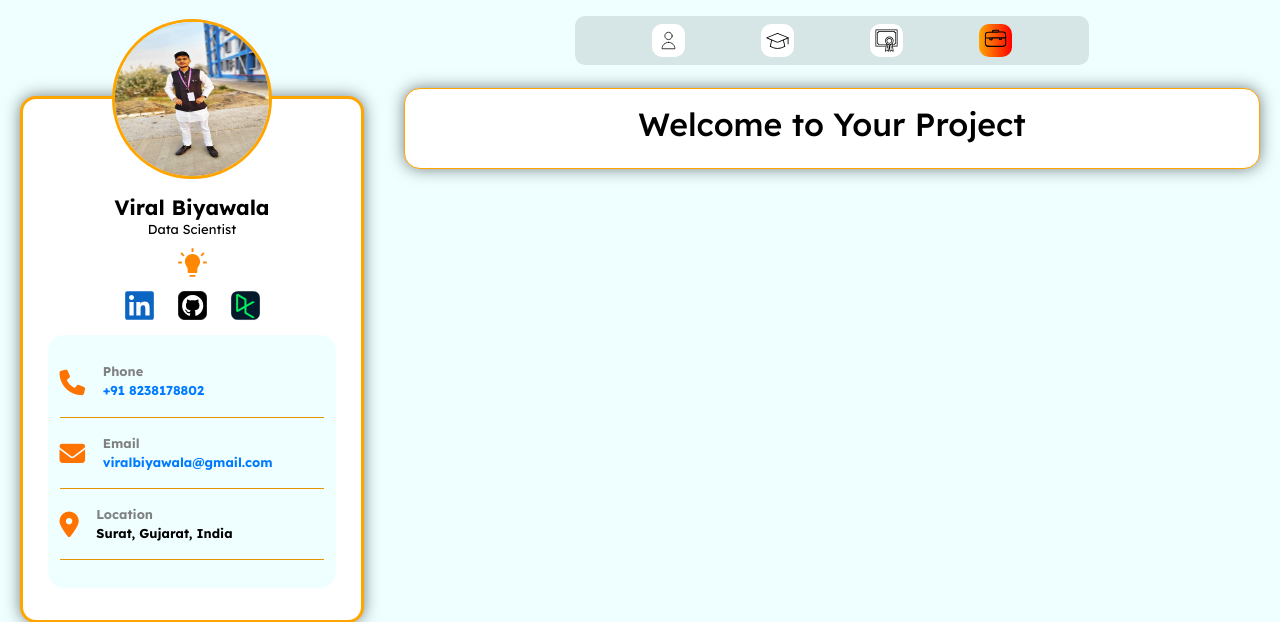
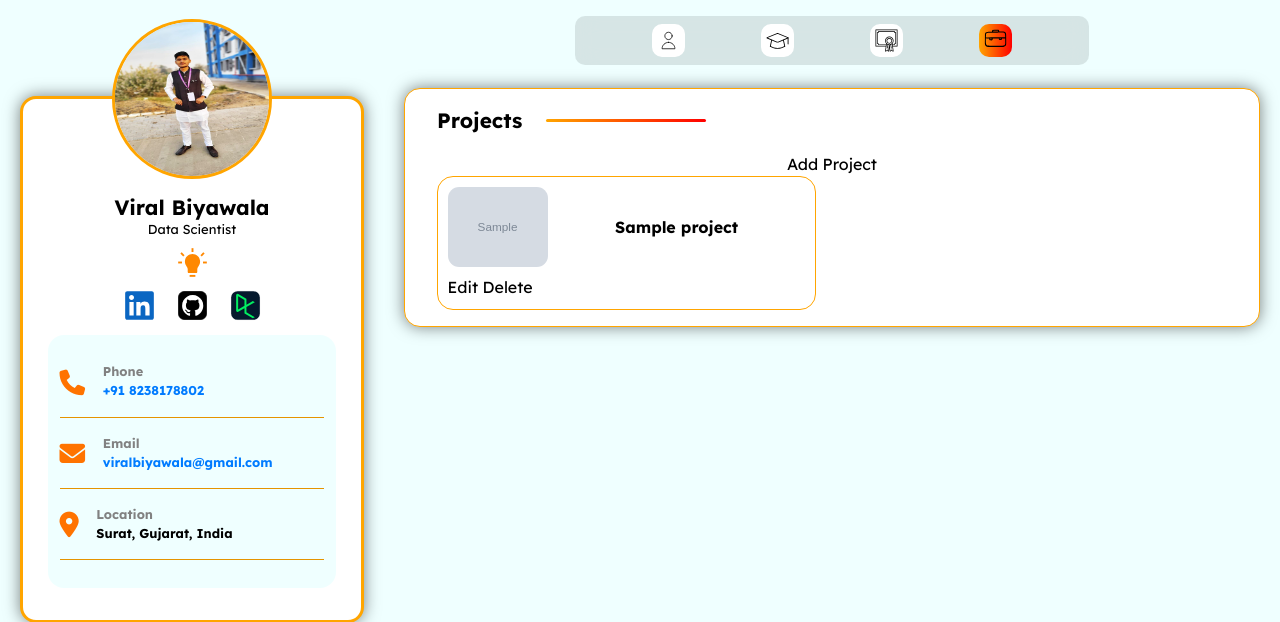
Before and after one commit to ViralBiyawala/Portfolio, a Django app: page /project/ in a window 1280 px wide. Shown: the top 622 px of the page. Run offline with Django 5.2, Linux system fonts and the light colour scheme; data comes from the database, SQL or seed files in the repository; tables that the repository leaves empty hold one stand-in row (values such as "Sample post"); grey boxes marked "Sample" are stand-in pictures; parts of the project's set-up code (start-up, migrations or seed data) failed here and were passed over; some libraries are stand-ins or nearby versions.

Commit message:
Dynamic Done, Content Remaining

```diff
--- a/viral/viralapp/forms.py
+++ b/viral/viralapp/forms.py
@@ -6,7 +6,7 @@ class CertificateForm(forms.ModelForm):
         model = Certificate
         fields = '__all__'
 
-class ProjectstForm(forms.ModelForm):
+class ProjectsForm(forms.ModelForm):
     class Meta:
         model = Projects
         fields = '__all__'
--- a/viral/viralapp/static/js/theme-toggle.js
+++ b/viral/viralapp/static/js/theme-toggle.js
@@ -247,15 +247,15 @@ if (document.getElementById("add-skill")) {
 }
 
 // dashboard.js
-if(document.getElementById("add-certificate")) {
+if (document.getElementById("add-certificate")) {
     var addCertificateBtn = document.getElementById('add-certificate');
-addCertificateBtn.addEventListener('click', function() {
+    addCertificateBtn.addEventListener('click', function () {
         var certificateFormContainer = document.getElementById('certificate-form-container');
         certificateFormContainer.style.display = (certificateFormContainer.style.display === 'none') ? 'block' : 'none';
     });
 
     var certificateForm = document.getElementById('certificate-form');
-certificateForm.addEventListener('submit', function(event) {
+    certificateForm.addEventListener('submit', function (event) {
         event.preventDefault(); // Prevent default form submission
 
         var formData = new FormData(certificateForm);
@@ -263,11 +263,11 @@ certificateForm.addEventListener('submit', function(event) {
         var xhr = new XMLHttpRequest();
         xhr.open('POST', '/add_certificate/', true);
         xhr.setRequestHeader('X-Requested-With', 'XMLHttpRequest');
-    xhr.onreadystatechange = function() {
+        xhr.onreadystatechange = function () {
             if (xhr.readyState === 4 && xhr.status === 200) {
                 location.reload(); // Reload the page after successfully adding certificate
             }
-        else{
+            else {
                 console.log("Failed to add certificate");
             }
         };
@@ -275,16 +275,16 @@ certificateForm.addEventListener('submit', function(event) {
     });
 
 
-document.querySelectorAll('.edit-certificate-btn').forEach(function(btn) {
-    btn.addEventListener('click', function() {
+    document.querySelectorAll('.edit-certificate-btn').forEach(function (btn) {
+        btn.addEventListener('click', function () {
             var certificateId = this.getAttribute('data-certificate-id');
             var editForm = document.getElementById('edit_form_' + certificateId);
             editForm.style.display = (editForm.style.display === 'none') ? 'block' : 'none';
         });
     });
 
-document.querySelectorAll('.save-edit-btn').forEach(function(btn) {
-    btn.addEventListener('click', function() {
+    document.querySelectorAll('.save-edit-btn').forEach(function (btn) {
+        btn.addEventListener('click', function () {
             var certificateId = this.getAttribute('data-certificate-id');
             var issuedBy = document.getElementById('edit_issued_by_' + certificateId).value;
             var linkBy = document.getElementById('edit_link_by_' + certificateId).value;
@@ -307,7 +307,7 @@ document.querySelectorAll('.save-edit-btn').forEach(function(btn) {
 
             var xhr = new XMLHttpRequest();
             xhr.open('POST', '/update_certificate/' + certificateId + '/', true);
-        xhr.onreadystatechange = function() {
+            xhr.onreadystatechange = function () {
                 if (xhr.readyState === 4 && xhr.status === 200) {
                     var response = JSON.parse(xhr.responseText);
                     if (response.success) {
@@ -322,3 +322,79 @@ document.querySelectorAll('.save-edit-btn').forEach(function(btn) {
         });
     });
 }
+
+// dashboard.js
+if (document.getElementById("add-project")) {
+    var addCertificateBtn = document.getElementById('add-project');
+    addCertificateBtn.addEventListener('click', function () {
+        var certificateFormContainer = document.getElementById('project-form-container');
+        certificateFormContainer.style.display = (certificateFormContainer.style.display === 'none') ? 'block' : 'none';
+    });
+
+    var certificateForm = document.getElementById('project-form');
+    certificateForm.addEventListener('submit', function (event) {
+        event.preventDefault(); // Prevent default form submission
+
+        var formData = new FormData(certificateForm);
+
+        var xhr = new XMLHttpRequest();
+        xhr.open('POST', '/add_project/', true);
+        xhr.setRequestHeader('X-Requested-With', 'XMLHttpRequest');
+        xhr.onreadystatechange = function () {
+            if (xhr.readyState === 4 && xhr.status === 200) {
+                location.reload(); // Reload the page after successfully adding certificate
+            }
+            else {
+                console.log("Failed to add Project");
+            }
+        };
+        xhr.send(formData);
+    });
+
+    document.querySelectorAll('.edit-project-btn').forEach(function (btn) {
+        btn.addEventListener('click', function () {
+            var projectId = this.getAttribute('data-project-id');
+            var editForm = document.getElementById('edit_form_' + projectId);
+            editForm.style.display = (editForm.style.display === 'none') ? 'block' : 'none';
+        });
+    });
+
+    document.querySelectorAll('.save-edit-btn-pr').forEach(function (btn) {
+        btn.addEventListener('click', function () {
+            var projectId = this.getAttribute('data-project-id');
+            var titleBy = document.getElementById('edit_title_by_' + projectId).value;
+            var image = document.getElementById('edit_image_' + projectId).files[0];
+            var description = document.getElementById('edit_description_' + projectId).value;
+            var projectType = document.getElementById('edit_project_type_' + projectId).value;
+            var codelinkBy = document.getElementById('edit_code_link_' + projectId).value;
+            var codeType = document.getElementById('edit_code_type_' + projectId).value;
+            var livelinkBy = document.getElementById('edit_live_link_' + projectId).value;
+            var displayOrder = document.getElementById('edit_display_order_' + projectId).value;
+
+            var formData = new FormData();
+            formData.append('title', titleBy);
+            formData.append('image', image);
+            formData.append('description', description);
+            formData.append('project_type', projectType);
+            formData.append('code_link', codelinkBy);
+            formData.append('code_type', codeType);
+            formData.append('live_link', livelinkBy);
+            formData.append('display_order', displayOrder);
+
+            var xhr = new XMLHttpRequest();
+            xhr.open('POST', '/update_project/' + projectId + '/', true);
+            xhr.onreadystatechange = function () {
+                if (xhr.readyState === 4 && xhr.status === 200) {
+                    var response = JSON.parse(xhr.responseText);
+                    if (response.success) {
+                        location.reload();
+                    } else {
+                        // Handle errors if update fails
+                        console.error('Error updating certificate:', response.errors);
+                    }
+                }
+            };
+            xhr.send(formData);
+        });
+    });
+}
--- a/viral/viralapp/templates/base.html
+++ b/viral/viralapp/templates/base.html
@@ -85,6 +85,7 @@
 
                     <div class="info">
                         {% if theme_preference == 'dark' %}
+                        <a href="https://www.linkedin.com/in/viralbiyawala/" target="_blank">
                             <svg width="64px" height="64px" viewBox="-64 -64 384.00 384.00" version="1.1"
                                 xmlns="http://www.w3.org/2000/svg" xmlns:xlink="http://www.w3.org/1999/xlink"
                                 preserveAspectRatio="xMidYMid" fill="#ffffff" stroke="#ffffff" stroke-width="0.00256">
@@ -98,6 +99,8 @@
                                     </g>
                                 </g>
                             </svg>
+                        </a>
+                        <a href="https://github.com/ViralBiyawala" target="_blank">
                         <svg width="64px" height="64px" viewBox="-18.25 -18.25 109.50 109.50" version="1.1"
                             xmlns="http://www.w3.org/2000/svg" xmlns:xlink="http://www.w3.org/1999/xlink"
                             fill="#000000">
@@ -119,6 +122,8 @@
                                 </g>
                             </g>
                         </svg>
+                        </a>
+                        <a href="https://www.datacamp.com/portfolio/ViralBiyawala" target="_blank">
                         <svg xmlns="http://www.w3.org/2000/svg" aria-label="DataCamp" role="img"
                             viewBox="-128 -128 768.00 768.00" width="64px" height="64px" fill="#000000"
                             stroke="#000000">
@@ -131,7 +136,9 @@
                                 </path>
                             </g>
                         </svg>
+                        </a>
                         {% else %}
+                        <a href="https://www.linkedin.com/in/viralbiyawala/" target="_blank">
                             <svg width="64px" height="64px" viewBox="-64 -64 384.00 384.00" version="1.1"
                                 xmlns="http://www.w3.org/2000/svg" xmlns:xlink="http://www.w3.org/1999/xlink"
                                 preserveAspectRatio="xMidYMid" fill="#000000">
@@ -145,6 +152,8 @@
                                     </g>
                                 </g>
                             </svg>
+                        </a>
+                        <a href="https://github.com/ViralBiyawala" target="_blank">
                         <svg width="64px" height="64px" viewBox="-18.25 -18.25 109.50 109.50" version="1.1"
                             xmlns="http://www.w3.org/2000/svg" xmlns:xlink="http://www.w3.org/1999/xlink"
                             fill="#000000">
@@ -166,6 +175,8 @@
                                 </g>
                             </g>
                         </svg>
+                        </a>
+                        <a href="https://www.datacamp.com/portfolio/ViralBiyawala" target="_blank">
                         <svg xmlns="http://www.w3.org/2000/svg" aria-label="DataCamp" role="img"
                             viewBox="-128 -128 768.00 768.00" width="64px" height="64px" fill="#000000"
                             stroke="#000000">
@@ -178,6 +189,7 @@
                                 </path>
                             </g>
                         </svg>
+                        </a>
                         {% endif %}
                     </div>
                     <!-- Add more badges for common links -->
--- a/viral/viralapp/templates/certification.html
+++ b/viral/viralapp/templates/certification.html
@@ -30,7 +30,7 @@
             <label for="id_image">Image:</label><br>
             <input type="file" id="id_image" name="image" required><br>
 
-            <label for="id_link">Order:</label><br>
+            <label for="id_link">Link:</label><br>
             <input type="text" id="id_link" name="link" required><br>
 
             <label for="id_issued_by">Issued by:</label><br>
--- a/viral/viralapp/templates/project.html
+++ b/viral/viralapp/templates/project.html
@@ -13,7 +13,80 @@
 {% block content %}
 <!-- Main content -->
 <div class="main-content">
-    <h2>Welcome to Your Project</h2>
+    <div class="join">
+        <p>Projects</p>
+        <div class="horizontal-bar"></div>
+    </div>
+    {%if editable %}
+    <button id="add-project">Add Project</button> <!-- Button to trigger the form -->
+    {% endif %}
+    <div id="project-form-container" style="display: none;">
+        <!-- Certificate form -->
+        <form id="project-form" method="post" enctype="multipart/form-data">
+            {% csrf_token %}
+            <label for="id_title">Title:</label><br>
+            <input type="text" id="id_title" name="title" required><br>
+
+            <label for="id_image">Image:</label><br>
+            <input type="file" id="id_image" name="image" required><br>
+
+            <label for="id_description">Description:</label><br>
+            <textarea id="id_description" name="description" required></textarea><br>
+
+            <label for="id_project_type">Project Type:</label><br>
+            <input type="text" id="id_project_type" name="project_type" required><br>
+
+            <label for="id_code_link">Code link:</label><br>
+            <input type="text" id="id_code_link" name="code_link" required><br>
+
+            <label for="id_code_type">Code place:</label><br>
+            <input type="text" id="id_code_type" name="code_type" required><br>
+
+            <label for="id_live_link">Live Link:</label><br>
+            <input type="text" id="id_live_link" name="live_link" required><br>
+
+            <label for="display_order">Order:</label><br>
+            <input type="number" id="display_order" name="display_order" required><br>
+
+            <button type="submit">Submit</button>
+        </form>
+    </div>
+    <div id="blog-container">
+        {% for project in all_projects %}
+        <div class="certificate-blog">
+            <div class="row1">
+                <img src="{{ project.image.url }}" alt="{{ project.title }}" class="certificate-image">
+                <p class="certificate-title">{{ project.title }}</p>
+            </div>
+            {% if editable %}
+            <!-- Edit button -->
+            <button class="edit-project-btn" data-project-id="{{ project.pk }}">Edit</button>
+
+            <!-- Input fields for editing -->
+            <div id="edit_form_{{ project.pk }}" style="display: none;">
+                <input type="text" id="edit_title_by_{{ project.pk }}" value="{{ project.title }}"><br>
+                <input type="file" id="edit_image_{{ project.pk }}" name="image"><br>
+                <p>Description: </p><textarea id="edit_description_{{ project.pk }}">{{ project.description }}</textarea>
+                <p>Project Type: </p><input type="text" id="edit_project_type_{{ project.pk }}"value="{{ project.project_type }}">
+                <p>Code Link: </p><input type="text" id="edit_code_link_{{ project.pk }}"value="{{ project.code_link }}">
+                <p>Code Type: </p><input type="text" id="edit_code_type_{{ project.pk }}"value="{{ project.code_type }}">
+                <p>Live Link: </p><input type="text" id="edit_live_link_{{ project.pk }}"value="{{ project.live_link }}">
+                <p>Display Order: </p><input type="number" id="edit_display_order_{{ project.pk }}"value="{{ project.display_order }}">
+                <button class="save-edit-btn-pr"
+                    data-project-id="{{ project.pk }}">Save</button>
+            </div>
+            <a href="{% url 'delete_project' project.pk %}">Delete</a>
+
+            {% else %}
+            <p class="certificate-issued-by">{{ project.description }}</p>
+            <div class="certificate-dates">
+                <span><a href="{{ project.code_link }}">{{ project.code_link }}</a></span>
+                <span><a href="{{ project.live_link }}">{{ project.live_link }}</a></span>
+            </div>
+            {% endif %}
+        </div>
+        {% endfor %}
+    </div>
     <!-- Add more sections as needed -->
 </div>
 <!-- Add more sections as needed -->
--- a/viral/viralapp/urls.py
+++ b/viral/viralapp/urls.py
@@ -21,4 +21,8 @@ urlpatterns = [
     path('add_certificate/', views.add_certificate, name='add_certificate'),
     path('certificates/<int:pk>/delete/', views.delete_certificate, name='delete_certificate'),
     path('update_certificate/<int:pk>/', views.update_certificate, name='update_certificate'),
+    path('add_project/', views.add_project, name='add_project'),
+    path('project/<int:pk>/delete/', views.delete_project, name='delete_project'),
+    path('update_project/<int:pk>/', views.update_project, name='update_project'),
+
 ]
--- a/viral/viralapp/views.py
+++ b/viral/viralapp/views.py
@@ -1,7 +1,7 @@
 # viralapp/views.py
 from django.shortcuts import render, redirect, get_object_or_404
 from django.contrib.auth.models import User
-from .models import Intro, BlogEntry, Education, Skills, Certificate
+from .models import Intro, BlogEntry, Education, Skills, Certificate, Projects
 from django.views.decorators.csrf import csrf_exempt
 from django.contrib import messages
 from django.http import JsonResponse
@@ -42,7 +42,7 @@ def dashboard_view(request):
             break
 
     editable = False
-    # editable = True
+    editable = True
 
     blog_entries = BlogEntry.objects.all()
 
@@ -122,7 +122,7 @@ def index(request):
             break
 
     editable = False
-    # editable = True
+    editable = True
 
     blog_entries = BlogEntry.objects.all()
 
@@ -186,7 +186,7 @@ def education(request):
             break
 
     editable = False
-    # editable = True
+    editable = True
 
     context = {
         'theme_preference': theme_preference,
@@ -245,7 +245,7 @@ def certification(request):
             break
 
     editable = False
-    # editable = True
+    editable = True
 
     certificates = Certificate.objects.all().order_by('display_order')
 
@@ -330,14 +330,67 @@ def project(request):
             src = f"images/profile.{extension}"
             break
 
+    editable = False
+    editable = True
+
+    all_projects = Projects.objects.all().order_by('display_order')
+
     context = {
         'theme_preference': theme_preference,
         'user': superuser,
         'is_superuser': True,
         'link':src,
+        'editable': editable,
+        'all_projects': all_projects,
     }
 
     return render(request, 'project.html', context)
+
+def add_project(request):
+    if request.method == 'POST':
+        form = ProjectsForm(request.POST, request.FILES)
+        if form.is_valid():
+            Projectfr = form.save(commit=False)
+            new_display_order = Projectfr.display_order
+
+            # Adjust display order of existing Projectss
+            Projectss_to_adjust = Projects.objects.filter(display_order__gte=new_display_order)
+            for pro in Projectss_to_adjust:
+                pro.display_order += 1
+                pro.save()
+
+            Projectfr.save()
+            return JsonResponse({'success': True})
+        else:
+            return redirect('project')
+    return JsonResponse({'success': False, 'errors': 'Invalid request method'})
+
+def delete_project(request, pk):
+    project = get_object_or_404(Projects, pk=pk)
+    project.delete()
+    return redirect('project')
+
+@csrf_exempt
+def update_project(request, pk):
+    project = get_object_or_404(Projects, pk=pk)
+    if request.method == 'POST':
+        form = ProjectsForm(request.POST, request.FILES, instance=project)
+        if form.is_valid():
+            project = form.save(commit=False)
+            new_display_order = project.display_order
+
+            # Adjust display order of existing certificates
+            project_to_adjust = Projects.objects.filter(display_order__gte=new_display_order)
+            for pro in project_to_adjust:
+                pro.display_order += 1
+                pro.save()
+
+            project.save()
+            return JsonResponse({'success': True})
+        else:
+            return JsonResponse({'success': False, 'errors': form.errors})
+    return JsonResponse({'success': False, 'errors': 'Invalid request method'})
+
 
 @csrf_exempt
 def add_education_entry(request):
```
Also changed, not shown: viral/viralapp/models.py (+13 -6 lines), viral/db.sqlite3, viral/viralapp/migrations/0013_remove_projects_user_projects_project_type_and_more.py (added), viral/viralapp/migrations/0014_projects_code_type.py (added), viral/viralapp/migrations/0015_remove_projects_live_link_projects_project.py (added), viral/viralapp/migrations/0016_rename_project_projects_live_link.py (added), viral/viralapp/static/images/certificate/mp_viralbiyawala.jpg (deleted). Lines whose indentation alone changed are shown as unchanged.
